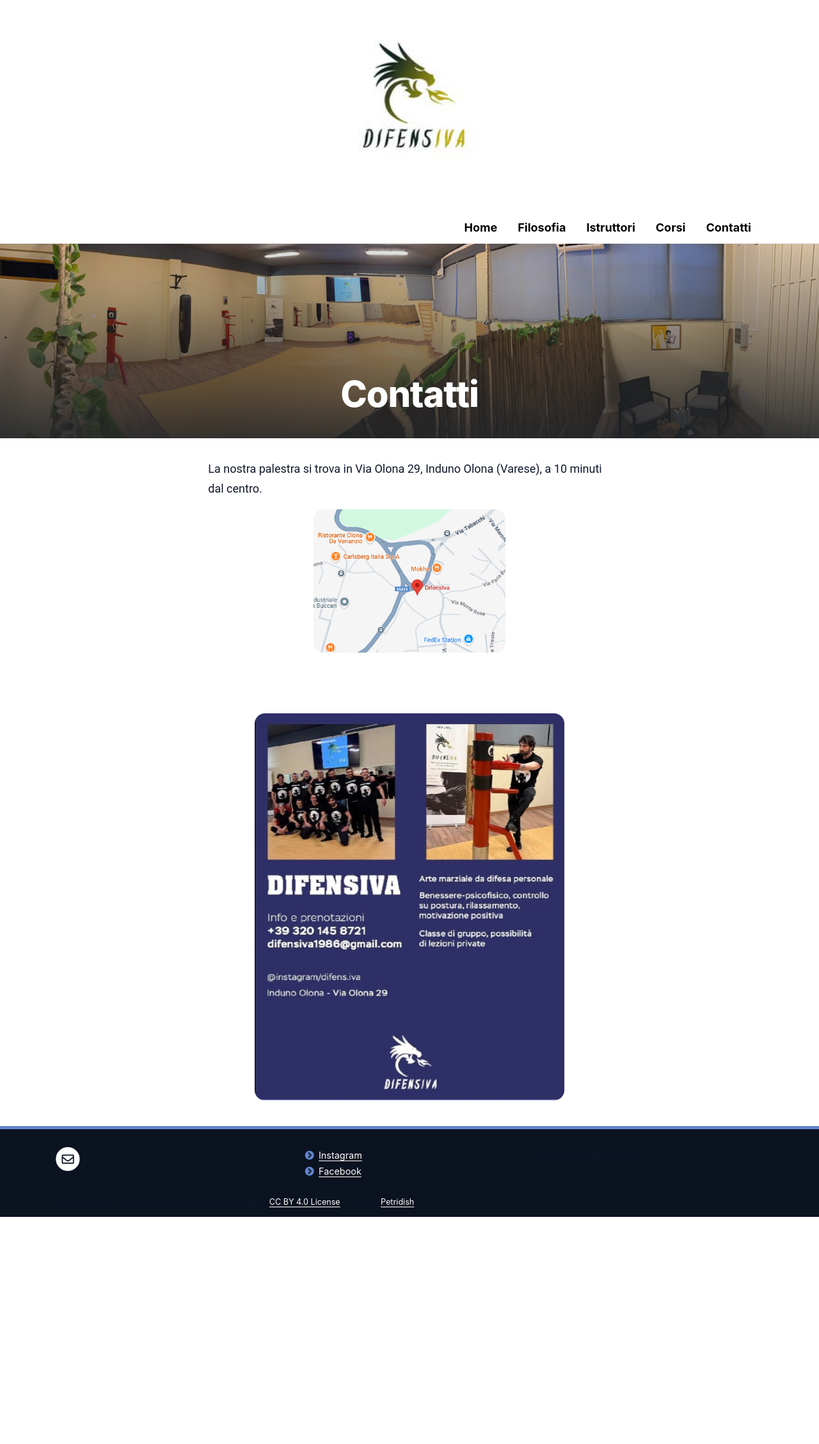
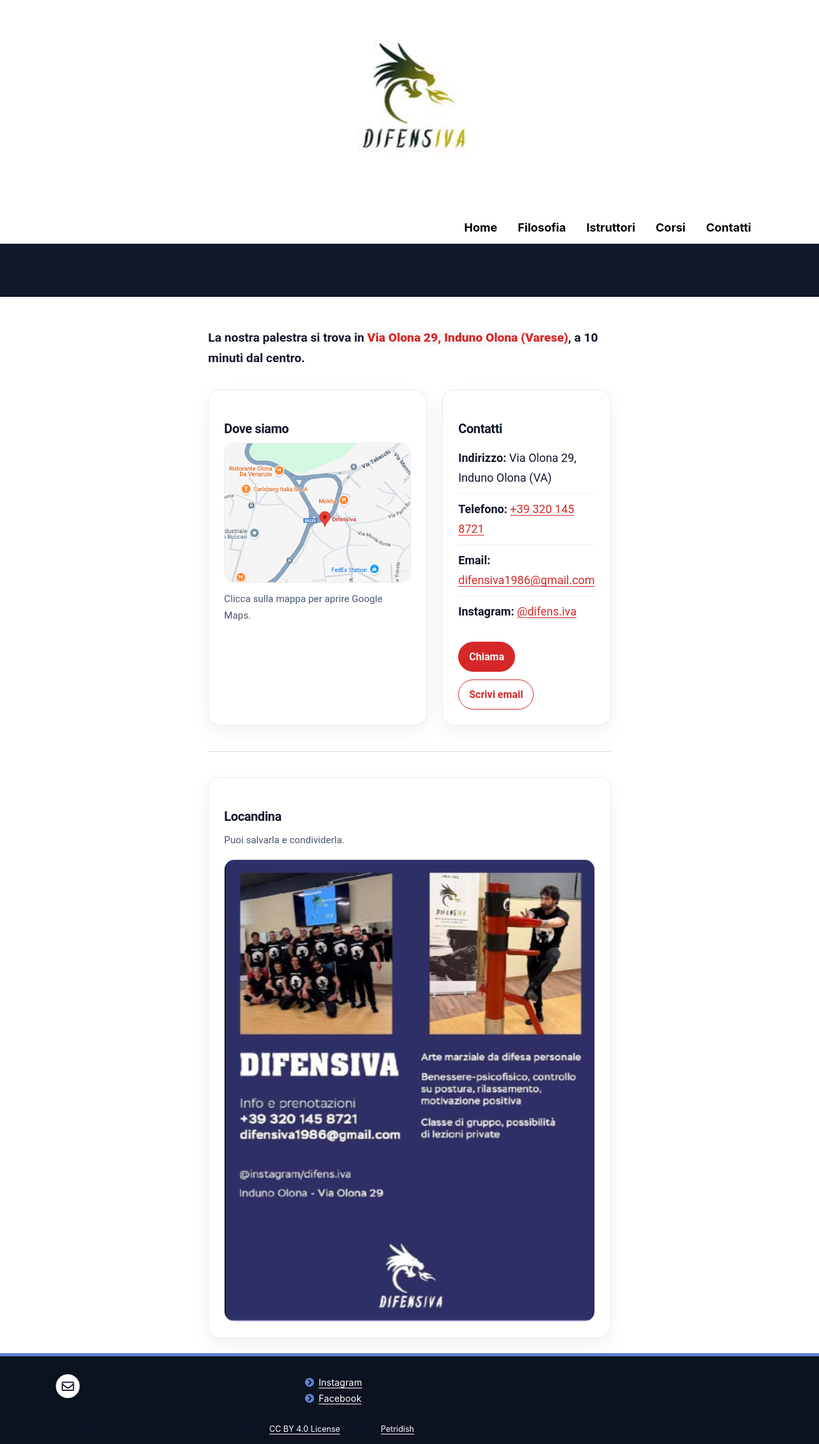
Before and after one commit to difensiva-varese/difensiva, a Jekyll site: the page built from pages/contatti.md, in a window 1280 px wide. Shown: the whole page at 64% size. Built offline with Jekyll 4.4.1, drawn with Linux system fonts in a browser that asks for light colours; our own code applies the rules of GitHub Pages for plain Markdown files; before the commit the page ends 1902 px from its top, so only the background shows below that.

Commit message:
modifying themes

```diff
--- a/_data/footer.yml
+++ b/_data/footer.yml
@@ -6,7 +6,7 @@ columns:
   - description:
     links:
     - text: Instagram
-      href: https://www.instagram.com/difens.iva/
+      href: https://www.instagram.com/difensiva_asd/
       new_window: true
     - text: Facebook
       href: https://www.facebook.com/profile.php?id=61574047604493
--- a/_sass/_custom.scss
+++ b/_sass/_custom.scss
@@ -249,3 +249,69 @@ header {
   font-weight: 700;
   color: #0f172a;
 }
+/* ===== CONTATTI ===== */
+
+.contact-grid{
+  display: grid;
+  grid-template-columns: 1.2fr .8fr;
+  gap: 1.5rem;
+  margin-top: 1.25rem;
+}
+
+@media (max-width: 900px){
+  .contact-grid{ grid-template-columns: 1fr; }
+}
+
+.contact-card{
+  background: #fff;
+  border: 1px solid rgba(15,23,42,.08);
+  border-radius: 18px;
+  padding: 1.5rem;
+  box-shadow: 0 10px 30px rgba(15,23,42,.06);
+}
+
+.map-link{
+  display: block;
+  border-radius: 16px;
+  overflow: hidden;
+  border: 1px solid rgba(15,23,42,.08);
+}
+
+.map-image{
+  width: 100%;
+  height: auto;
+  display: block;
+}
+
+.contact-list{
+  list-style: none;
+  padding: 0;
+  margin: 0 0 1rem 0;
+}
+
+.contact-list li{
+  padding: .5rem 0;
+  border-bottom: 1px solid rgba(15,23,42,.06);
+}
+
+.contact-list li:last-child{
+  border-bottom: 0;
+}
+
+.small-note{
+  color: #475569;
+  font-size: .95rem;
+  margin-top: .75rem;
+}
+
+.flyer-card{
+  margin-top: 1.5rem;
+}
+
+.flyer-image{
+  max-width: 780px;
+  width: 100%;
+  height: auto;
+  border-radius: 16px;
+  border: 1px solid rgba(15,23,42,.08);
+}
--- a/pages/contatti.md
+++ b/pages/contatti.md
@@ -1,20 +1,45 @@
----
-title: <br><br>Contatti
-background: /images_2/difensiva_location.png
-permalink: /contatti/
+<div class="page-lead">
+La nostra palestra si trova in <span class="highlight">Via Olona 29, Induno Olona (Varese)</span>, a 10 minuti dal centro.
+</div>
+
+<div class="contact-grid">
+
+  <div class="contact-card">
+    <h3>Dove siamo</h3>
+
+    <a class="map-link" href="https://www.google.it/maps/place/DifensIva/@45.8452421,8.8252511,16.09z/data=!4m6!3m5!1s0x47867f3ec775b425:0x750ae8972b1922a7!8m2!3d45.8449866!4d8.8289041!16s%2Fg%2F11xl0qk0yk?entry=ttu&g_ep=EgoyMDI1MDYzMC4wIKXMDSoASAFQAw%3D%3D"
+       target="_blank" rel="noopener">
+      <img src="{{ site.baseurl }}/images_2/maps.jpg" alt="Apri su Google Maps" class="map-image">
+    </a>
+
+    <p class="small-note">Clicca sulla mappa per aprire Google Maps.</p>
+  </div>
+
+  <div class="contact-card">
+    <h3>Contatti</h3>
+
+    <ul class="contact-list">
+      <li><strong>Indirizzo:</strong> Via Olona 29, Induno Olona (VA)</li>
+      <li><strong>Telefono:</strong> <a href="tel:+393201458721">+39 320 145 8721</a></li>
+      <li><strong>Email:</strong> <a href="mailto:difensiva1986@gmail.com">difensiva1986@gmail.com</a></li>
+      <li><strong>Instagram:</strong> <a href="https://www.instagram.com/difens.iva/" target="_blank" rel="noopener">@difens.iva</a></li>
+    </ul>
+
+    <div class="cta-row" style="justify-content:flex-start;">
+      <a class="btn btn-primary" href="tel:+393201458721">Chiama</a>
+      <a class="btn btn-outline-primary" href="mailto:difensiva1986@gmail.com">Scrivi email</a>
+    </div>
+  </div>
+
+</div>
+
 ---
 
+<div class="contact-card flyer-card">
+  <h3>Locandina</h3>
+  <p class="small-note">Puoi salvarla e condividerla.</p>
 
-La nostra palestra si trova in Via Olona 29, Induno Olona (Varese), a 10 minuti dal centro.
-
-<a href="https://www.google.it/maps/place/DifensIva/@45.8452421,8.8252511,16.09z/data=!4m6!3m5!1s0x47867f3ec775b425:0x750ae8972b1922a7!8m2!3d45.8449866!4d8.8289041!16s%2Fg%2F11xl0qk0yk?entry=ttu&g_ep=EgoyMDI1MDYzMC4wIKXMDSoASAFQAw%3D%3D" target="_blank">
-  <img src="/difensiva/images_2/maps.jpg" alt="Mappa DifensIva" style="width:300px;">
-</a>
-
-
-<br><br>
-<p align="center">
-  <img src="/difensiva/images_2/difensiva_locandina.jpg" alt="locandina" />
-</p>
-
-<!-- Content here would shop up above your list of posts -->
+  <div style="text-align:center;">
+    <img src="{{ site.baseurl }}/images_2/difensiva_locandina.jpg" alt="Locandina DifensIva" class="flyer-image">
+  </div>
+</div>
```
Also changed, not shown: 1 other file.
